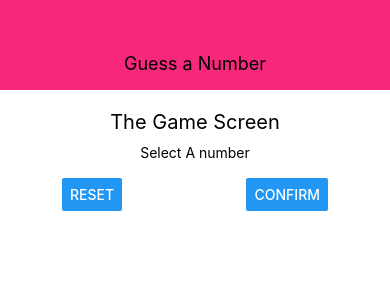
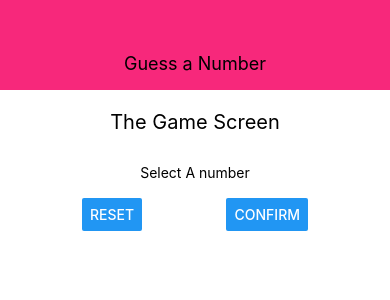
Before and after one commit to AdhamNour/guess_a_number_app, a React Native app: screen / in a window 390 px wide. Shown: the top 300 px of the page. Built offline with nearby package versions, Linux system fonts and the light colour scheme.

Commit message:
finished video 6 from module 4

```diff
--- a/screens/StartGameScreen.js
+++ b/screens/StartGameScreen.js
@@ -40,6 +40,16 @@ const styles = StyleSheet.create({
         width:300,
         maxWidth:'80%',
         alignItems: 'center',
+        shadowColor:'black',
+        shadowOffset :{
+            width:0,
+            height:0
+        },
+        shadowOpacity:0.26,
+        backgroundColor:'white',
+        elevation:8,
+        padding:20,
+        borderRadius:10
     }
 })
 
```
